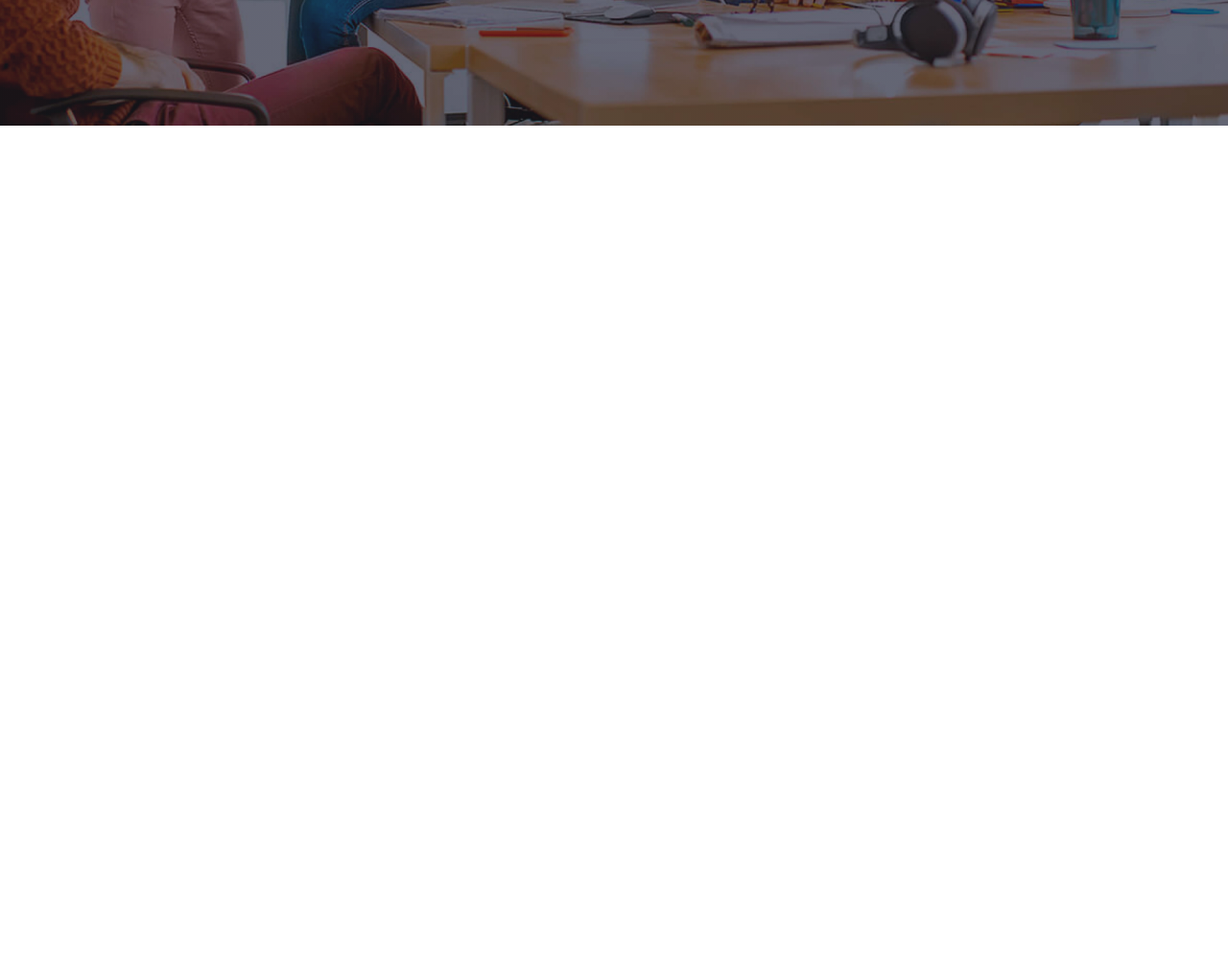
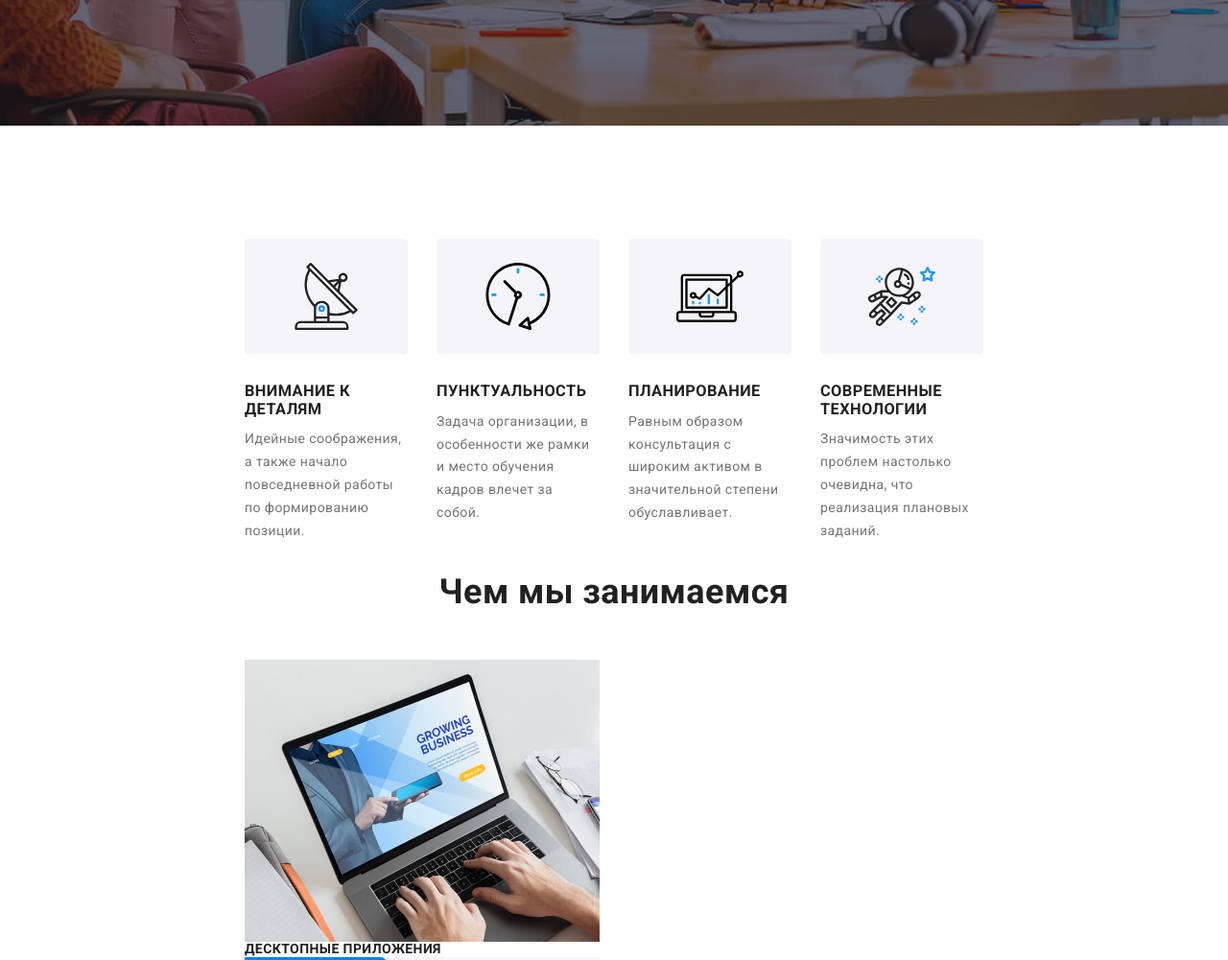
Before and after one commit to Anastasiia-Yarmilko/goit-markup-hw-08, a plain HTML site: page index.html in a window 1280 px wide. Shown: the part 520-1521 px from the top of the page at 96% size. Before the commit the page ends 800 px from the top, so only its background shows below. Drawn offline with Linux system fonts and the light colour scheme; files whose address does not match are found by name.

Commit message:
Добавила стили в секцию main

```diff
--- a/index.html
+++ b/index.html
@@ -89,7 +89,7 @@
         </div>
       </section>
       <!-- Наши преимущества -->
-      <!-- <section class="benefits-section">
+      <section class="benefits-section">
         <div class="container">
           <h2 hidden>Наши преимущества</h2>
           <ul class="benefits-list list">
@@ -143,9 +143,9 @@
             </li>
           </ul>
         </div>
-      </section> -->
+      </section>
       <!-- Чем мы занимаемся -->
-      <!-- <section class="operations">
+      <section class="operations">
         <div class="container">
           <h2 class="title">Чем мы занимаемся</h2>
           <ul class="operations-list list">
@@ -181,7 +181,7 @@
             </li>
           </ul>
         </div>
-      </section> -->
+      </section>
       <!-- Наша команда -->
       <!-- <section class="team">
         <div class="container">
--- a/sass/layout/_hero.scss
+++ b/sass/layout/_hero.scss
@@ -99,6 +99,7 @@
 @media screen and (min-width: 1200px) {
   .overlay {
     height: 600px;
+    max-width: 1600px;
     background-image: linear-gradient(
         rgba(47, 48, 58, 0.4),
         rgba(47, 48, 58, 0.4)
--- a/sass/layout/_main.scss
+++ b/sass/layout/_main.scss
@@ -0,0 +1,103 @@
+.title {
+  font-weight: bold;
+  font-size: 36px;
+  line-height: 1.17;
+  text-align: center;
+  margin-bottom: 50px;
+}
+
+.subtitle {
+  font-weight: bold;
+  line-height: 1.14;
+  text-transform: uppercase;
+}
+
+.benefits-section {
+  padding-top: 60px;
+  padding-bottom: 47px;
+}
+
+.benefits-item-svg {
+  width: 70px;
+  height: 70px;
+}
+
+.benefits-list-item {
+  width: 450px;
+
+  &-img {
+    display: flex;
+    align-items: center;
+    justify-content: center;
+    width: 100%;
+    height: 120px;
+    margin-bottom: 30px;
+    background-color: #f5f4fa;
+    border-radius: 4px;
+  }
+
+  .subtitle {
+    margin-bottom: 10px;
+  }
+}
+
+.benefits-description {
+  font-weight: normal;
+  line-height: 1.71;
+  color: $text-light-background-color;
+}
+
+@media screen and (max-width: 767px) {
+  .subtitle {
+    text-align: center;
+  }
+
+  .benefits-list-item:not(:last-child) {
+    margin-bottom: 30px;
+  }
+}
+
+@media screen and (max-width: 1199px) {
+  .operations {
+    display: none;
+  }
+
+  .benefits-list-item:nth-child(-1n + 2) {
+    margin-bottom: 30px;
+  }
+}
+
+@media screen and (min-width: 768px) {
+  .benefits-list {
+    display: flex;
+    align-items: center;
+    flex-wrap: wrap;
+
+    &-item {
+      width: 354px;
+      height: 251px;
+
+      &:nth-child(odd) {
+        margin-right: 30px;
+      }
+    }
+  }
+}
+
+@media screen and (min-width: 1200px) {
+  .benefits-section {
+    padding-top: 94px;
+  }
+
+  .benefits-list {
+    flex-wrap: nowrap;
+
+    &-item {
+      width: 270px;
+
+      &:not(:last-child) {
+        margin-right: 30px;
+      }
+    }
+  }
+}
```
Also changed, not shown: css/main.css, css/main.min.css, 2 other files.
